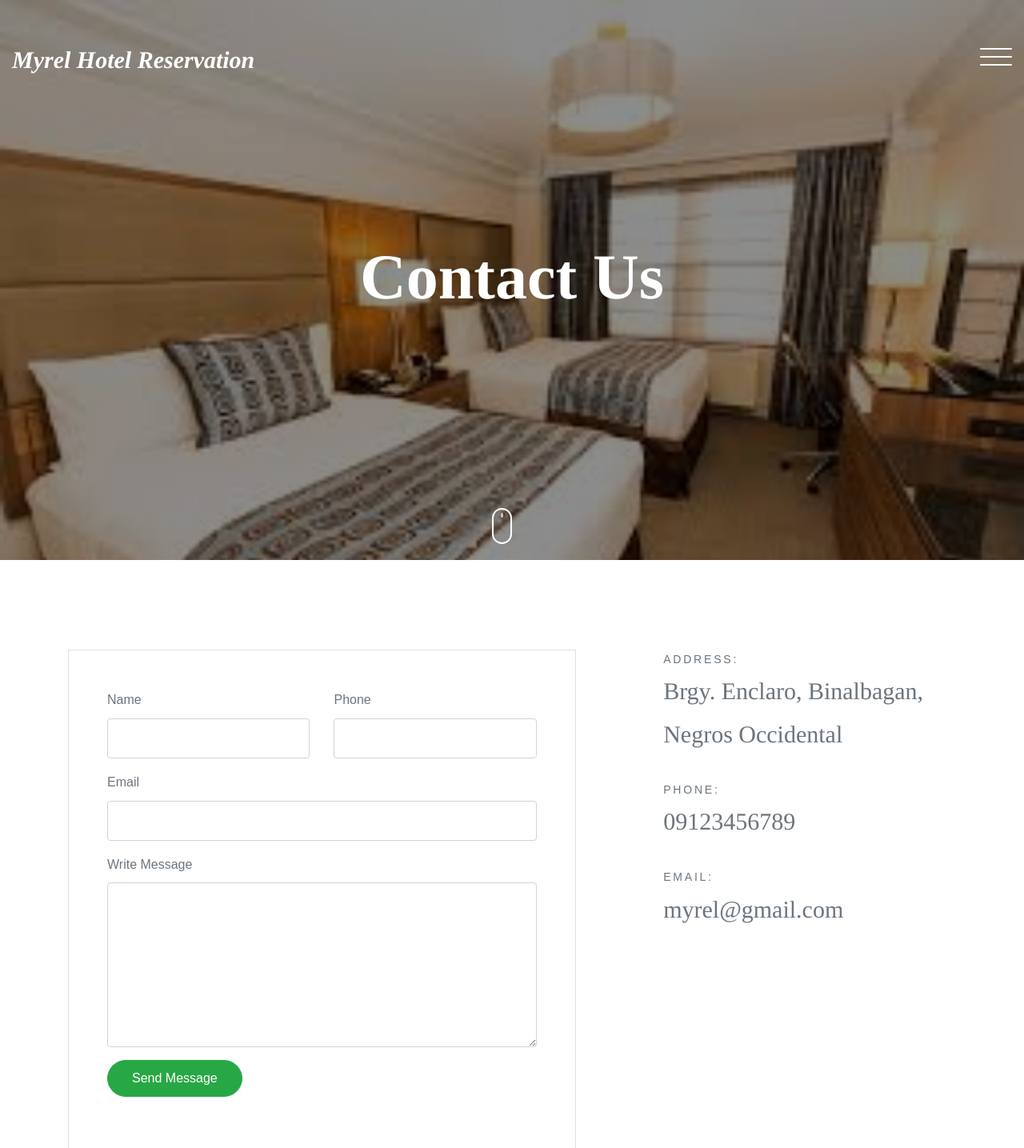
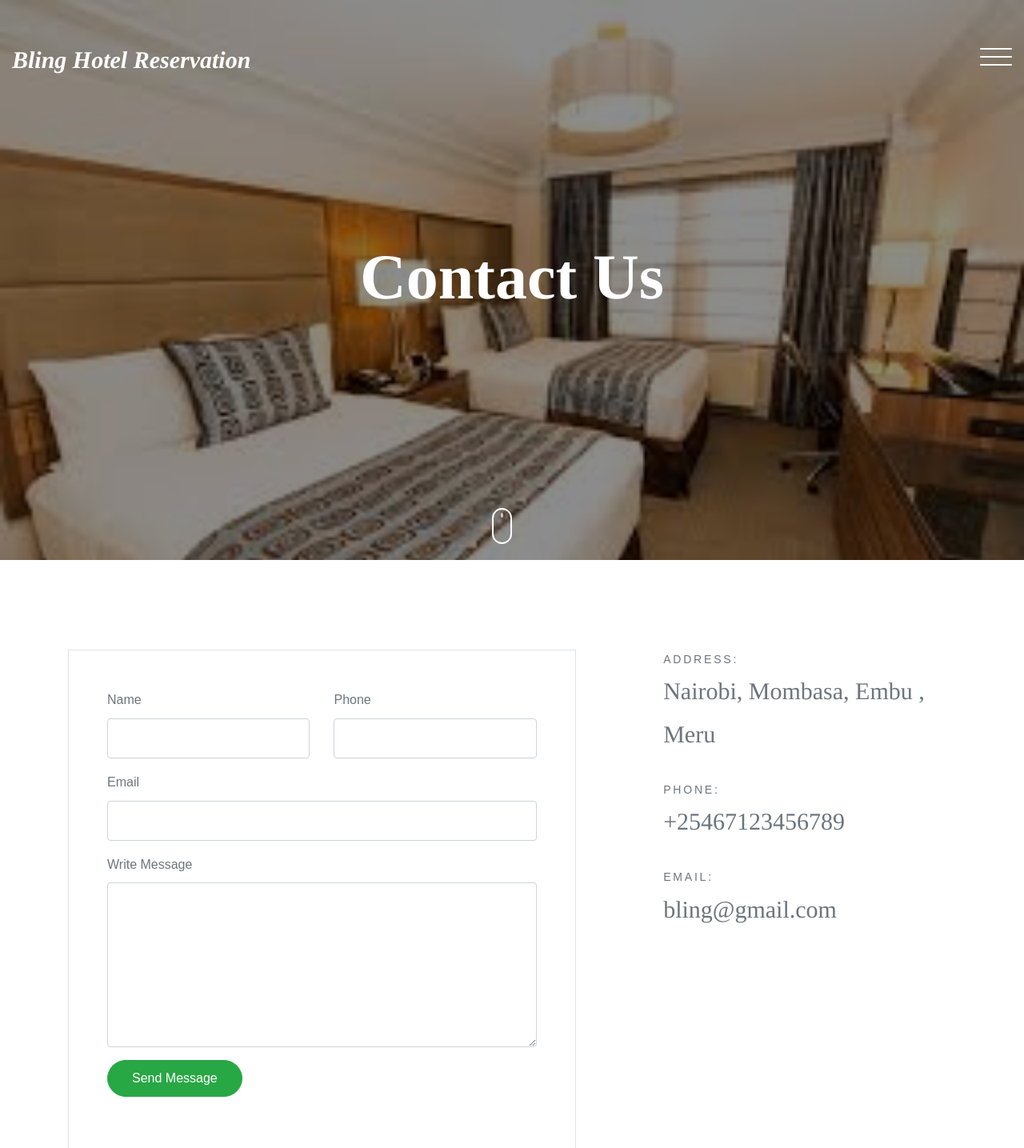
Before and after one commit to kennedy-ben/Django-Hotel-management-lastweek-proje, a Django app: page /Contact in a window 1280 px wide. Shown: the top 1435 px of the page at 80% size. Run offline with Django 3.2, Linux system fonts and the light colour scheme; some libraries are stand-ins or nearby versions; some web fonts are replaced.

Commit message:
creted new folder

```diff
--- a/templates/contact.html
+++ b/templates/contact.html
@@ -3,7 +3,7 @@
 <!doctype html>
 <html lang="en">
   <head>
-    <title>Myrel Hotel Reservation</title>
+    <title>Bling Hotel Reservation</title>
     <meta charset="utf-8">
     <meta name="viewport" content="width=device-width, initial-scale=1, shrink-to-fit=no">
 
@@ -31,7 +31,7 @@
     <header class="site-header">
       <div class="container-fluid">
         <div class="row">
-          <div class="col-4 site-logo" data-aos="fade"><a href="index.html"><em>Myrel Hotel Reservation</em></a></div>
+          <div class="col-4 site-logo" data-aos="fade"><a href="index.html"><em>Bling Hotel Reservation</em></a></div>
           <div class="col-8">
 
 
@@ -124,9 +124,9 @@
           <div class="col-md-5" data-aos="fade-up" data-aos-delay="200">
             <div class="row">
               <div class="col-md-10 ml-auto contact-info">
-                <p><span class="d-block">Address:</span> <span>Brgy. Enclaro, Binalbagan, Negros Occidental</span></p>
-                <p><span class="d-block">Phone:</span> <span>09123456789</span></p>
-                <p><span class="d-block">Email:</span> <span>myrel@gmail.com</span></p>
+                <p><span class="d-block">Address:</span> <span>Nairobi, Mombasa, Embu , Meru</span></p>
+                <p><span class="d-block">Phone:</span> <span>+25467123456789</span></p>
+                <p><span class="d-block">Email:</span> <span>bling@gmail.com</span></p>
               </div>
             </div>
           </div>
@@ -178,7 +178,7 @@
 
                 <p>&ldquo;It is a lovely place to stay, with clean and comfortable rooms, great facilities like fridge, T.V., microwave, tea and coffee. The staff are very kind, cheerful and helpful.&rdquo;</p>
               </blockquote>
-              <p><em>&mdash; Niko Curaza</em></p>
+              <p><em>&mdash; Ken Ben</em></p>
             </div>
 
 
@@ -190,7 +190,7 @@
 
                 <p>&ldquo;It is a lovely place to stay, with clean and comfortable rooms, great facilities like fridge, T.V., microwave, tea and coffee. The staff are very kind, cheerful and helpful.&rdquo;</p>
               </blockquote>
-              <p><em>&mdash; Kimmy Matillano</em></p>
+              <p><em>&mdash; Fidelis Fidel</em></p>
             </div>
 
             <div class="testimonial text-center slider-item">
@@ -200,7 +200,7 @@
               <blockquote>
                 <p>&ldquo;It is a lovely place to stay, with clean and comfortable rooms, great facilities like fridge, T.V., microwave, tea and coffee. The staff are very kind, cheerful and helpful.&rdquo;</p>
               </blockquote>
-              <p><em>&mdash; Saxon ong</em></p>
+              <p><em>&mdash; Marry Nyambura</em></p>
             </div>
 
             <div class="testimonial text-center slider-item">
@@ -211,7 +211,7 @@
 
                 <p>&ldquo;It is a lovely place to stay, with clean and comfortable rooms, great facilities like fridge, T.V., microwave, tea and coffee. The staff are very kind, cheerful and helpful.&rdquo;</p>
               </blockquote>
-              <p><em>&mdash; July King Cadayuna</em></p>
+              <p><em>&mdash; Juliana Jully</em></p>
             </div>
 
           </div>
@@ -255,9 +255,9 @@
             </ul>
           </div>
           <div class="col-md-3 mb-5 pr-md-5 contact-info">
-            <p><span class="d-block"><span class="ion-ios-location h5 mr-3 text-primary"></span>Address:</span> <span>Brgy. Enclaro, Binalbagan, Negros Occidental</span></p>
+            <p><span class="d-block"><span class="ion-ios-location h5 mr-3 text-primary"></span>Address:</span> <span>Nairobi, Mombasa, Embu , Meru</span></p>
             <p><span class="d-block"><span class="ion-ios-telephone h5 mr-3 text-primary"></span>Phone:</span> <span>09123456789</span></p>
-            <p><span class="d-block"><span class="ion-ios-email h5 mr-3 text-primary"></span>Email:</span> <span> myrel@gmail.com</span></p>
+            <p><span class="d-block"><span class="ion-ios-email h5 mr-3 text-primary"></span>Email:</span> <span> bling@gmail.com</span></p>
           </div>
           <div class="col-md-3 mb-5">
             <p>Sign up for our newsletter</p>
```
Also changed, not shown: templates/about.html (+6 -6 lines), templates/blog.html (+11 -11 lines), templates/index.html (+8 -8 lines), templates/reservation.html (+7 -7 lines), templates/rooms.html (+5 -5 lines).
